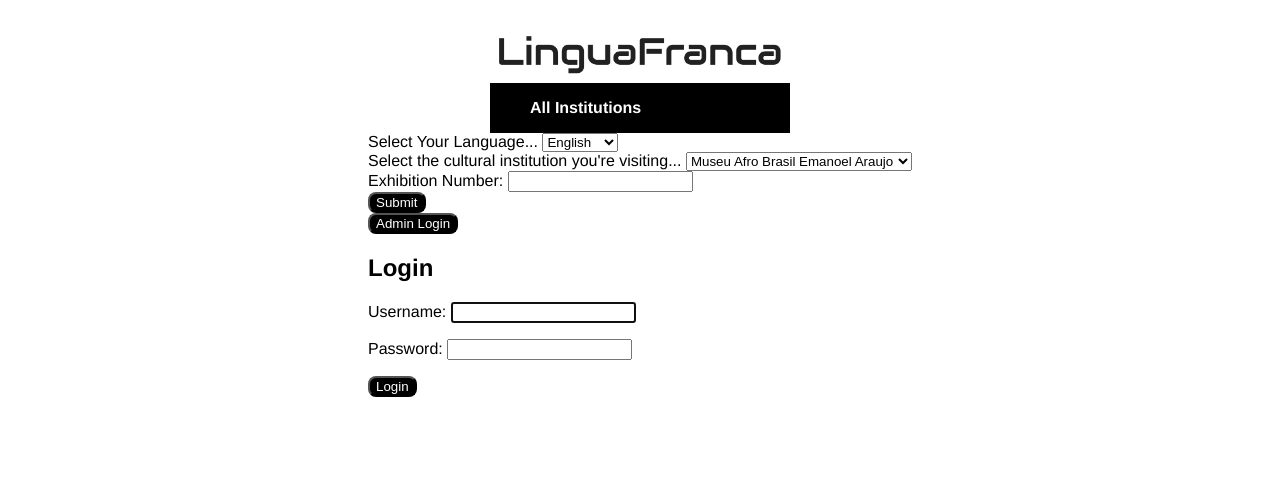
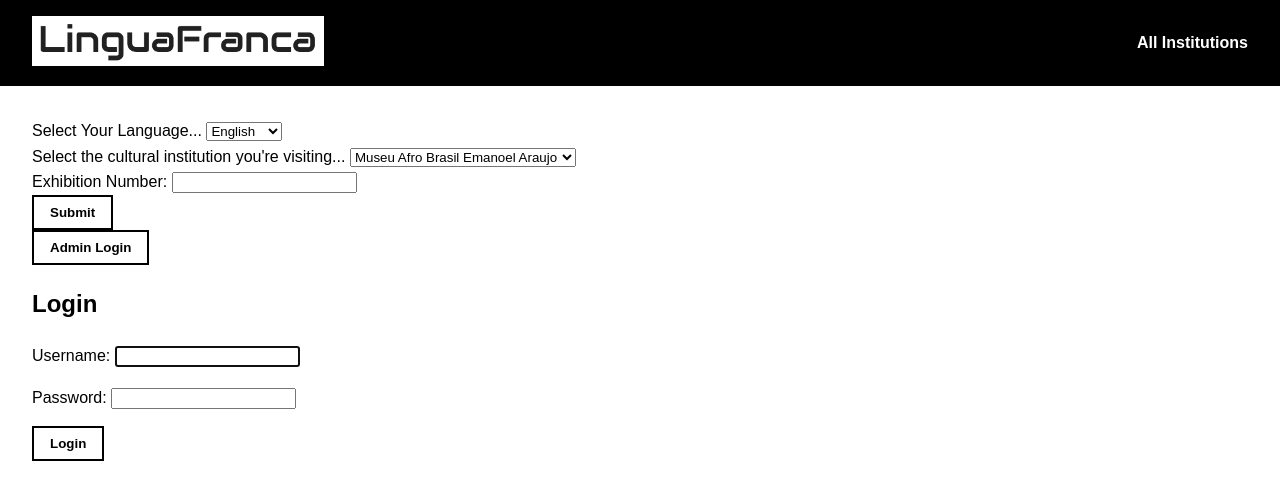
Before and after one commit to mdoyle91/lingua-franca-museum-translator-app, a Django app: page / in a window 1280 px wide. Shown: the top 500 px of the page. Run offline with Django 5.2, Linux system fonts and the light colour scheme.

Commit message:
Updated Styling

```diff
--- a/main_app/static/css/base.css
+++ b/main_app/static/css/base.css
@@ -1,20 +1,33 @@
 body {
-  padding: 20px;
-  display: flex;
-  flex-direction: column;
-  align-items: center;
-  font-family: "Franklin Gothic Medium", "Arial Narrow", Arial, sans-serif;
+  margin: 0;
+  font-family: Arial, sans-serif;
+  background-color: white;
+  color: black;
 }
 
-nav {
+header {
   display: flex;
+  justify-content: space-between;
+  align-items: center;
+  padding: 1rem 2rem;
   background-color: black;
+  color: white;
+}
+
+.header-logo-container img {
+  height: 50px;
 }
 
 nav ul {
+  list-style: none;
+  margin: 0;
+  padding: 0;
   display: flex;
-  gap: 20px;
-  list-style-type: none;
+  gap: 1rem;
+}
+
+nav ul li {
+  display: inline;
 }
 
 nav ul li a {
@@ -23,12 +36,51 @@ nav ul li a {
   font-weight: bold;
 }
 
+nav ul li a:hover {
+  text-decoration: underline;
+}
+
 button {
-  border-radius: 8px;
+  background-color: white;
+  color: black;
+  border: 2px solid black;
+  padding: 0.5rem 1rem;
+  cursor: pointer;
+  font-weight: bold;
+}
+
+button:hover {
   background-color: black;
   color: white;
 }
 
-#Logo-Header {
-  max-width: 300px;
+main {
+  padding: 2rem;
+  line-height: 1.6;
 }
+
+form {
+  margin: 0;
+}
+
+main a {
+  color: black;
+  text-decoration: none;
+  border-bottom: 1px solid black;
+}
+
+main a:hover {
+  border-bottom: 1px solid transparent;
+}
+
+@media (max-width: 768px) {
+  header {
+    flex-direction: column;
+    text-align: center;
+  }
+
+  nav ul {
+    flex-direction: column;
+    gap: 0.5rem;
+  }
+}
```
Also changed, not shown: main_app/static/css/form.css (deleted), main_app/static/css/home.css (deleted), main_app/templates/exhibits/detail.html (deleted), main_app/templates/exhibits/index.html (deleted).
